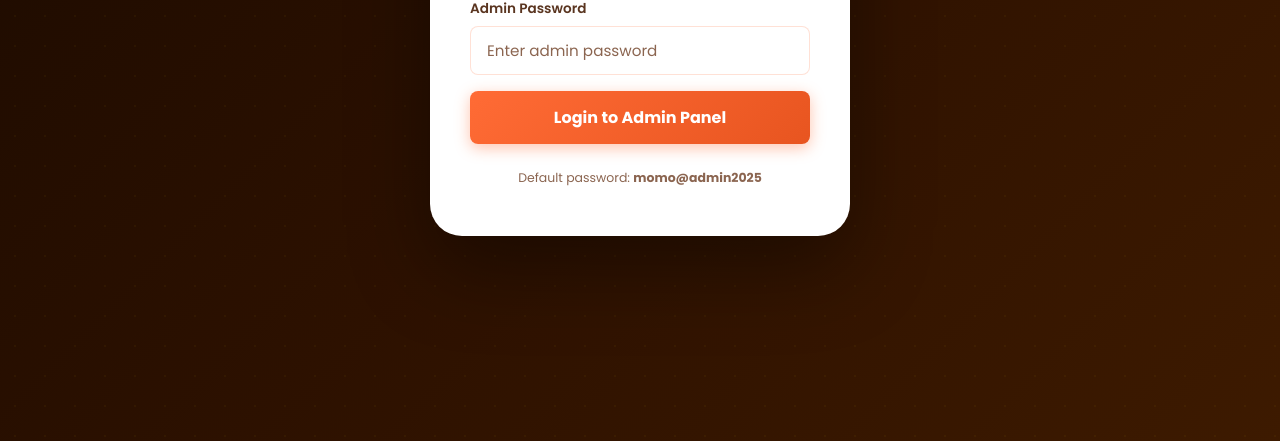
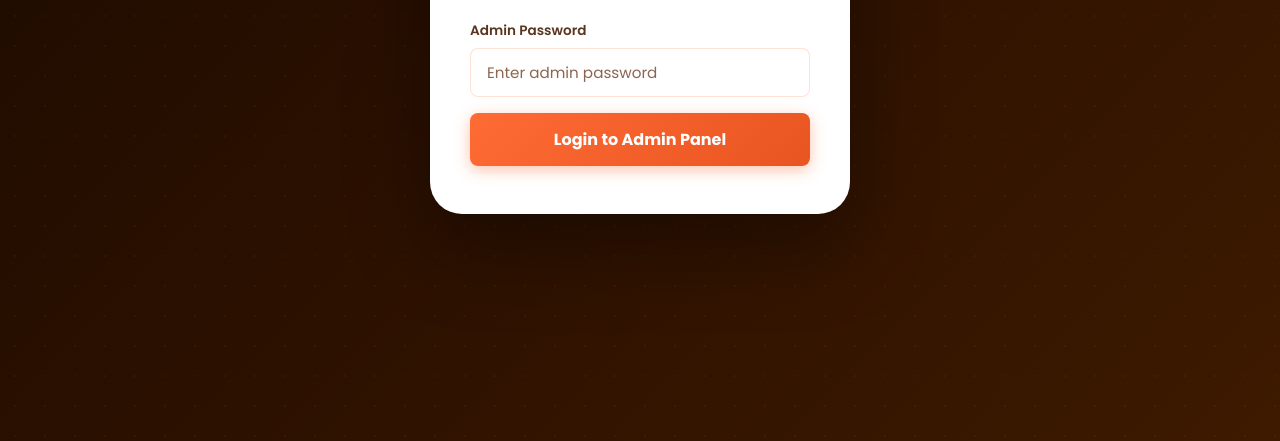
Before and after one commit to Harshmarodia/momo-express, a website: page admin.html in a window 1280 px wide. Shown: the part 359-800 px from the top of the page. Drawn offline with Linux system fonts and the light colour scheme.

Commit message:
Security: Remove password hint from admin page

```diff
--- a/admin.html
+++ b/admin.html
@@ -928,9 +928,6 @@
           <input class="form-input" type="password" id="adminPass" placeholder="Enter admin password" onkeydown="if(event.key==='Enter')doLogin()"/>
         </div>
         <button class="login-submit" onclick="doLogin()">Login to Admin Panel</button>
-        <p style="text-align:center;font-size:0.78rem;color:var(--text-light);margin-top:8px">
-          Default password: <strong>momo@admin2025</strong>
-        </p>
       </div>
     </div>
   </div>
```
